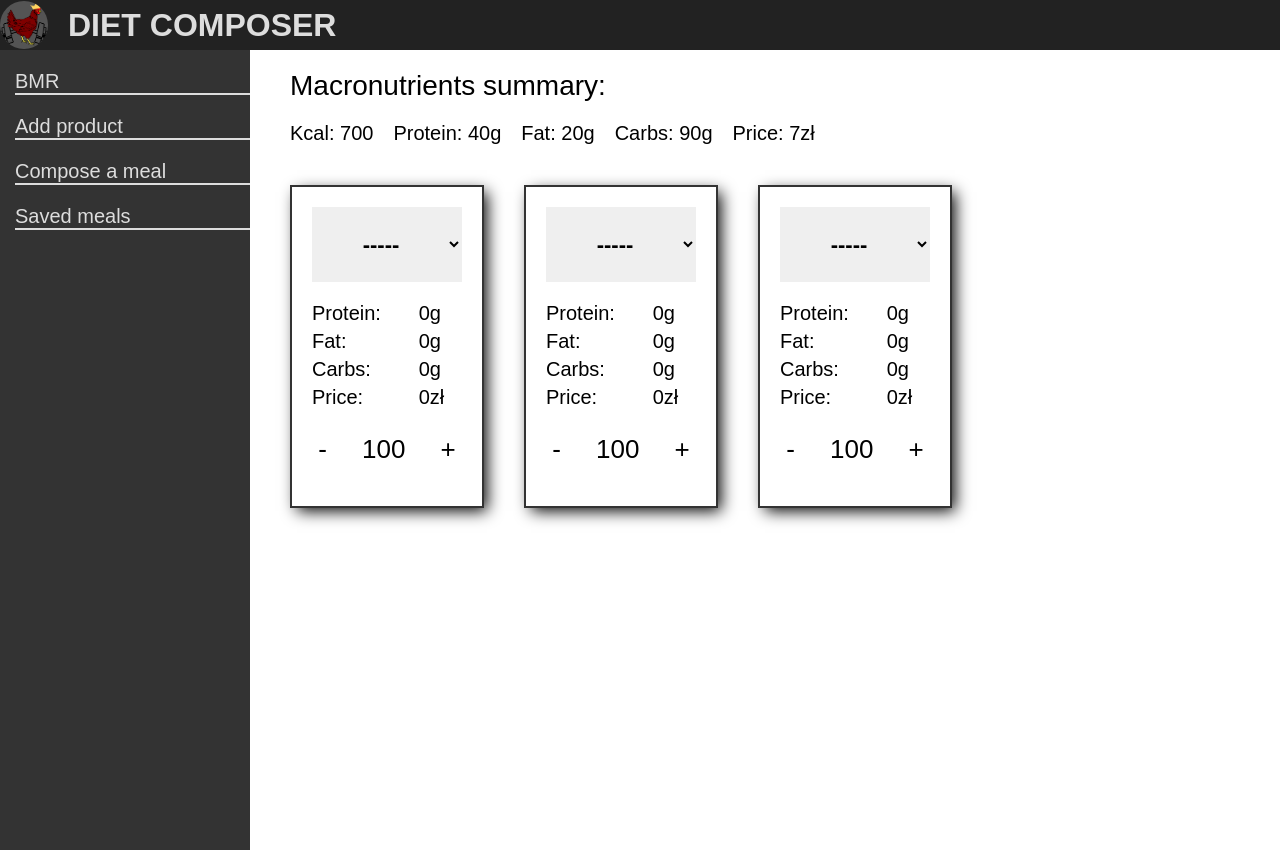
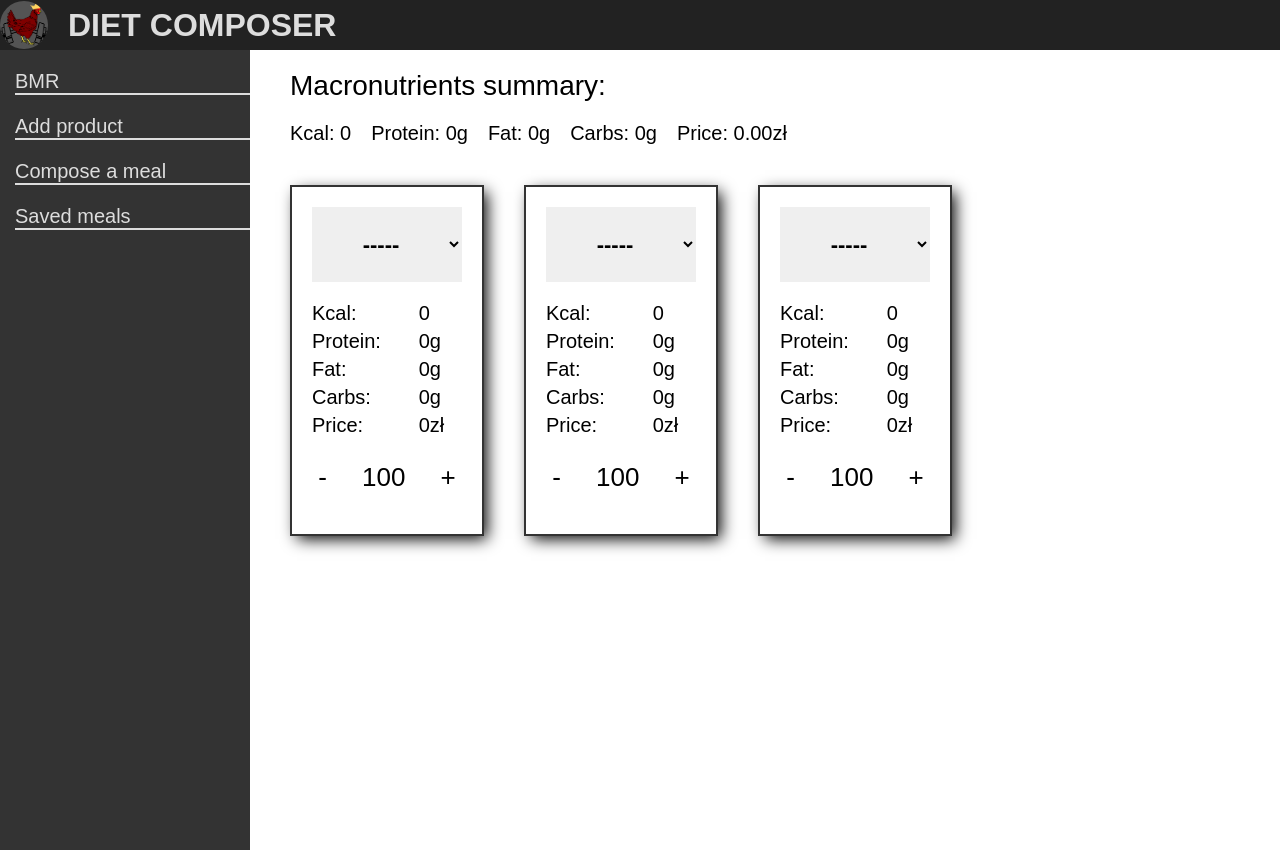
Before and after one commit to Adrode/diet-composer-react, a React (Create React App) app: page / in a window 1280 px wide. Built offline with nearby package versions, Linux system fonts and the light colour scheme; a web font is replaced by a local one.

Commit message:
macros summary display

```diff
--- a/src/features/MealComposer/index.js
+++ b/src/features/MealComposer/index.js
@@ -21,16 +21,16 @@ import {
 export const MealComposer = () => {
   const [pickersArray, setPickersArray] = useState(
     [
-      { id: 0, name: "", protein: 0, fat: 0, carbs: 0, price: 0 },
-      { id: 1, name: "", protein: 0, fat: 0, carbs: 0, price: 0 },
-      { id: 2, name: "", protein: 0, fat: 0, carbs: 0, price: 0 },
+      { id: 0, name: "", kcal: 0, protein: 0, fat: 0, carbs: 0, price: 0 },
+      { id: 1, name: "", kcal: 0, protein: 0, fat: 0, carbs: 0, price: 0 },
+      { id: 2, name: "", kcal: 0, protein: 0, fat: 0, carbs: 0, price: 0 },
     ]
   );
 
   const [macrosArray, setMacrosArray] = useState([
-    { id: 0, protein: 0, fat: 0, carbs: 0, price: 0 },
-    { id: 1, protein: 0, fat: 0, carbs: 0, price: 0 },
-    { id: 2, protein: 0, fat: 0, carbs: 0, price: 0 },
+    { id: 0, kcal: 0, protein: 0, fat: 0, carbs: 0, price: 0 },
+    { id: 1, kcal: 0, protein: 0, fat: 0, carbs: 0, price: 0 },
+    { id: 2, kcal: 0, protein: 0, fat: 0, carbs: 0, price: 0 },
   ]);
 
   const [weightArray, setWeightArray] = useState([
@@ -53,6 +53,7 @@ export const MealComposer = () => {
       updated[index] = {
         ...updated[index],
         name: productName,
+        kcal: chosenProduct.kcal,
         protein: chosenProduct.protein,
         fat: chosenProduct.fat,
         carbs: chosenProduct.carbs,
@@ -68,10 +69,11 @@ export const MealComposer = () => {
     setMacrosArray(previous => {
       const updated = [...previous];
       updated[index] = {
+        kcal: Math.round(product.kcal * factor),
         protein: Math.round(product.protein * factor),
         fat: Math.round(product.fat * factor),
         carbs: Math.round(product.carbs * factor),
-        price: +(product.price * factor).toFixed(1),
+        price: +(product.price * factor).toFixed(2),
       };
       return updated;
     })
@@ -103,16 +105,25 @@ export const MealComposer = () => {
     })
   };
 
+  const keysToSum = ["kcal", "protein", "fat", "carbs", "price"];
+  const macrosSum = macrosArray.reduce((accumulator, object) => {
+    keysToSum.forEach(key => {
+      accumulator[key] = (accumulator[key] || 0) + object[key];
+    });
+    return accumulator;
+  }, {});
+  console.log(macrosSum);
+
   return (
     <StyledMealComposer>
       <MacrosSummary>
         <Header>Macronutrients summary:</Header>
         <MacroContainer>
-          <Macro>Kcal: {700}</Macro>
-          <Macro>Protein: {40}g</Macro>
-          <Macro>Fat: {20}g</Macro>
-          <Macro>Carbs: {90}g</Macro>
-          <Macro>Price: {7}zł</Macro>
+          <Macro>Kcal: {macrosSum.kcal}</Macro>
+          <Macro>Protein: {macrosSum.protein}g</Macro>
+          <Macro>Fat: {macrosSum.fat}g</Macro>
+          <Macro>Carbs: {macrosSum.carbs}g</Macro>
+          <Macro>Price: {(macrosSum.price).toFixed(2)}zł</Macro>
         </MacroContainer>
       </MacrosSummary>
       <ProductPickersContainer>
@@ -132,12 +143,14 @@ export const MealComposer = () => {
                 ))}
               </ProductsList>
               <MacroProperties>
+                <Property>Kcal:</Property>
                 <Property>Protein:</Property>
                 <Property>Fat:</Property>
                 <Property>Carbs:</Property>
                 <Property>Price:</Property>
               </MacroProperties>
               <MacroValues>
+                <Value>{macrosArray[index].kcal}</Value>
                 <Value>{macrosArray[index].protein}g</Value>
                 <Value>{macrosArray[index].fat}g</Value>
                 <Value>{macrosArray[index].carbs}g</Value>
```
